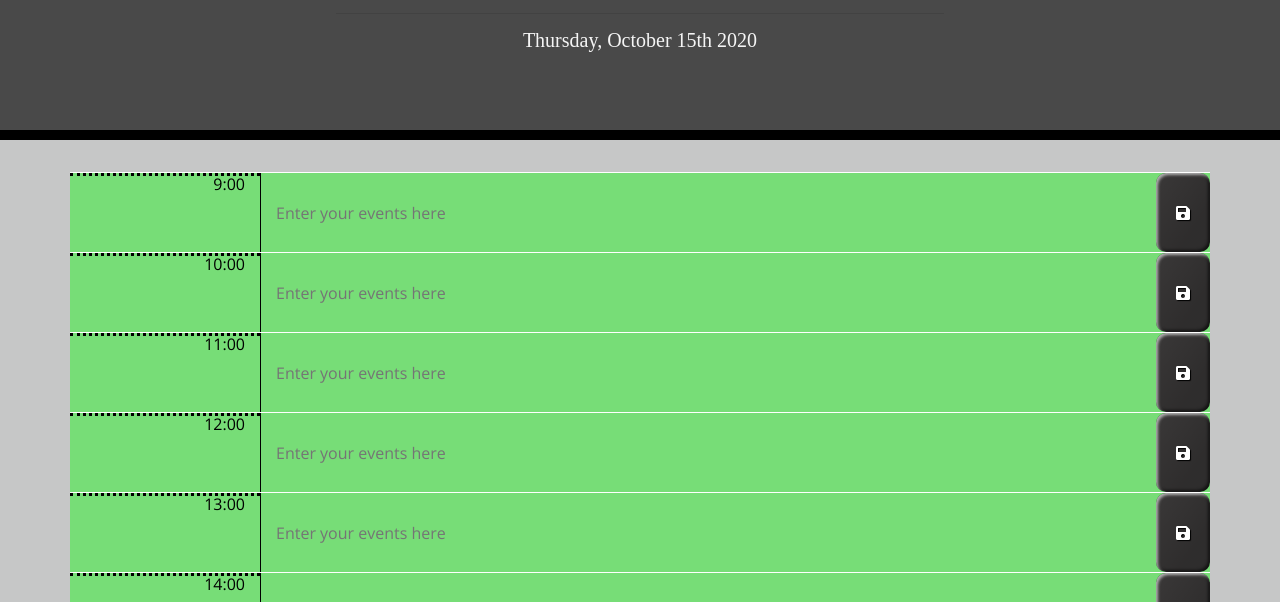
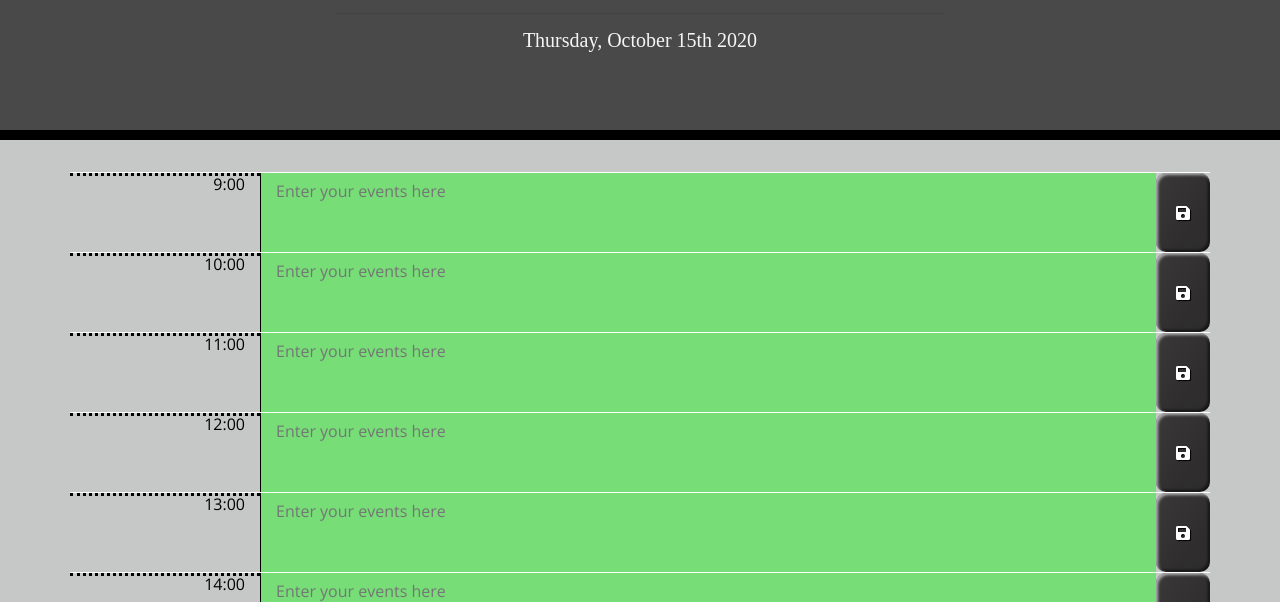
Before and after one commit to tonycrosby-tech/05_weekday_planner, a plain HTML site: page index.html in a window 1280 px wide. Shown: the part 181-783 px from the top of the page. Drawn offline with nearby package versions, Linux system fonts and the light colour scheme.

Commit message:
updating

```diff
--- a/assets/style.css
+++ b/assets/style.css
@@ -5,9 +5,8 @@ body {
   background-color: rgba(36, 39, 39, 0.26);
 }
 
-input{
+textarea{
   background: transparent;
-
   border: none;
   resize: none;
   color: #000000;
@@ -50,17 +49,17 @@ input{
 
 .past {
   background-color: #d3d3d3;
-  color: white;
+  color: black;
 }
 
 .present {
   background-color: #ff6961;
-  color: white;
+  color: black;
 }
 
 .future {
   background-color: #77dd77;
-  color: white;
+  color: black;
 }
 
 .saveBtn {
--- a/assets/weekdayplanner.js
+++ b/assets/weekdayplanner.js
@@ -51,16 +51,19 @@ $(document).ready(function () {
   //end of loop
 
   // defining the time of days for the planner.
+
   var hours = {
-    amHours: ["9:00", "10:00", "11:00"],
-    pmHours: ["12:00", "13:00", "14:00", "15:00", "16:00", "17:00"],
+    amHours: [9, 10, 11],
+    pmHours: [12, 13, 14, 15, 16, 17],
     hour: [9, 10, 11, 12, 13, 14, 15, 16, 17],
   };
   // defining the conversions.
   var conversion = {
-    amHour: ["9am", "10am", "11am"],
-    pmHour: ["12pm", "1pm", "2pm", "3pm", "4pm", "5pm"],
+    amHour: [9, 10, 11],
+    pmHour: [12, 13, 14, 15, 16, 17],
   };
+
+  var hourColors = [9, 10, 11, 12, 13, 14, 15, 16, 17]
 
 
   // storing data into local storage
@@ -70,10 +73,10 @@ $(document).ready(function () {
   for (var i = 0; i < hours.amHours.length; i++) {
     var newDivClassRow = $("<div class='row block'></div>");
     $(".container").append(newDivClassRow);
-    var hourCol = $(`<div class="col-2 time-block">${hours.amHours[i]}</div>`);
+    var hourCol = $(`<div class="col-2 time-block">${hours.amHours[i]}:00</div>`);
 
     var textCol = $(
-      `<input class="col description" placeholder='Enter your events here' data-store=${conversion.amHour[i]}></></input>`
+      `<textarea class="col description" placeholder='Enter your events here' data-store=${conversion.amHour[i]}></></textarea>`
     );
     var buttonCol = $(
       `<button class="saveBtn styled" data-store=${hours.amHours[i]}><i class="fas fa-save"></i></button>`
@@ -84,10 +87,11 @@ $(document).ready(function () {
   for (var i = 0; i < hours.pmHours.length; i++) {
     var newDivClassRow = $("<div class='row block'></div>");
     $(".container").append(newDivClassRow);
-    var hourCol = $(`<div class='col-2 time-block'>${hours.pmHours[i]}</div>`);
+
+    var hourCol = $(`<div class='col-2 time-block'>${hours.pmHours[i]}:00</div>`);
 
     var textCol = $(
-      `<input class="col textCol description" placeholder='Enter your events here' data-store=${conversion.pmHour[i]}></input>`
+      `<textarea class="col description" placeholder='Enter your events here' data-store=${conversion.pmHour[i]}></textarea>`
     );
     var buttonCol = $(
       `<button class="saveBtn styled" data-store=${hours.pmHours[i]}><i class="fas fa-save"></i></button>`
@@ -103,46 +107,28 @@ $(document).ready(function () {
     localStorage.setItem($(this).attr("data-store"), $(this).val().trim());
   });
 
-// time function
-function time() {
-
-  // variable "currentHour" holds current hour.
-  var currentHour = moment().hours();
-
-  // function for each class block to past, present, or future
-  $(".row").each(function () {
-
-      // variable "hour" holds data-store hour from class block and pareInt is used to change it from a string to an integer.
-      var hour = parseInt($(this).attr("hours.hour"));
-
-      // if in the past hour's
-      if (hour < currentHour) {
-          // adds grey to blocks
-          $(this).addClass("past");
-      }
-
-      //else if in the present hour
-      else if (hour === currentHour) {
-          // removes grey to blocks
-          $(this).removeClass("past");
-          // adds red to blocks
-          $(this).addClass("present");
-      }
-
-      // else if in the future's
-      else {
-          // removes grey to blocks
-          $(this).removeClass("past");
-          // removes red to blocks
-          $(this).removeClass("present");
-          // adds green to blocks
-          $(this).addClass("future");
-      }
-
-  });
-
+  function colorChange() {
+    $('textarea').each(function () {
+        var currentHour = parseInt(moment().hours());
+        var textData = $('textarea').data(hourColors);
+        if (textData < currentHour) {
+            $('textarea').removeClass("present");
+            $('textarea').removeClass("future");
+            $('textarea').addClass("past");
+        }
+        else if (textData === currentHour) {
+            $('textarea').removeClass("past");
+            $('textarea').removeClass("future");
+            $('textarea').addClass("present");
+        }
+        else {
+            $('textarea').removeClass("past");
+            $('textarea').removeClass("present");
+            $('textarea').addClass("future");
+        }
+        console.log(textData);
+        console.log(currentHour);
+    });
 };
-
-// call the funtion time()
-time();
+colorChange();
 });
```
Also changed, not shown: index.html (+1 -0 lines).
